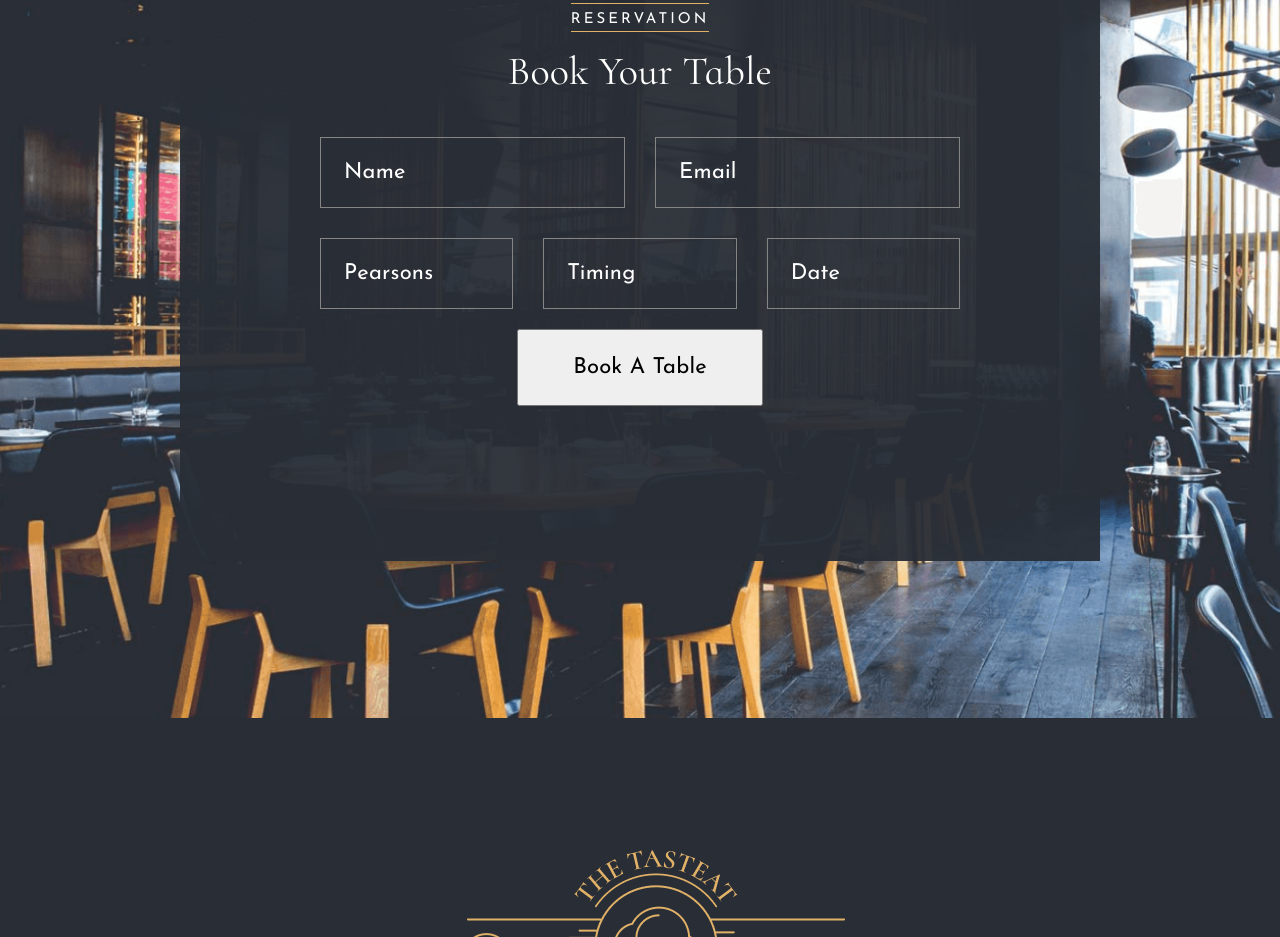
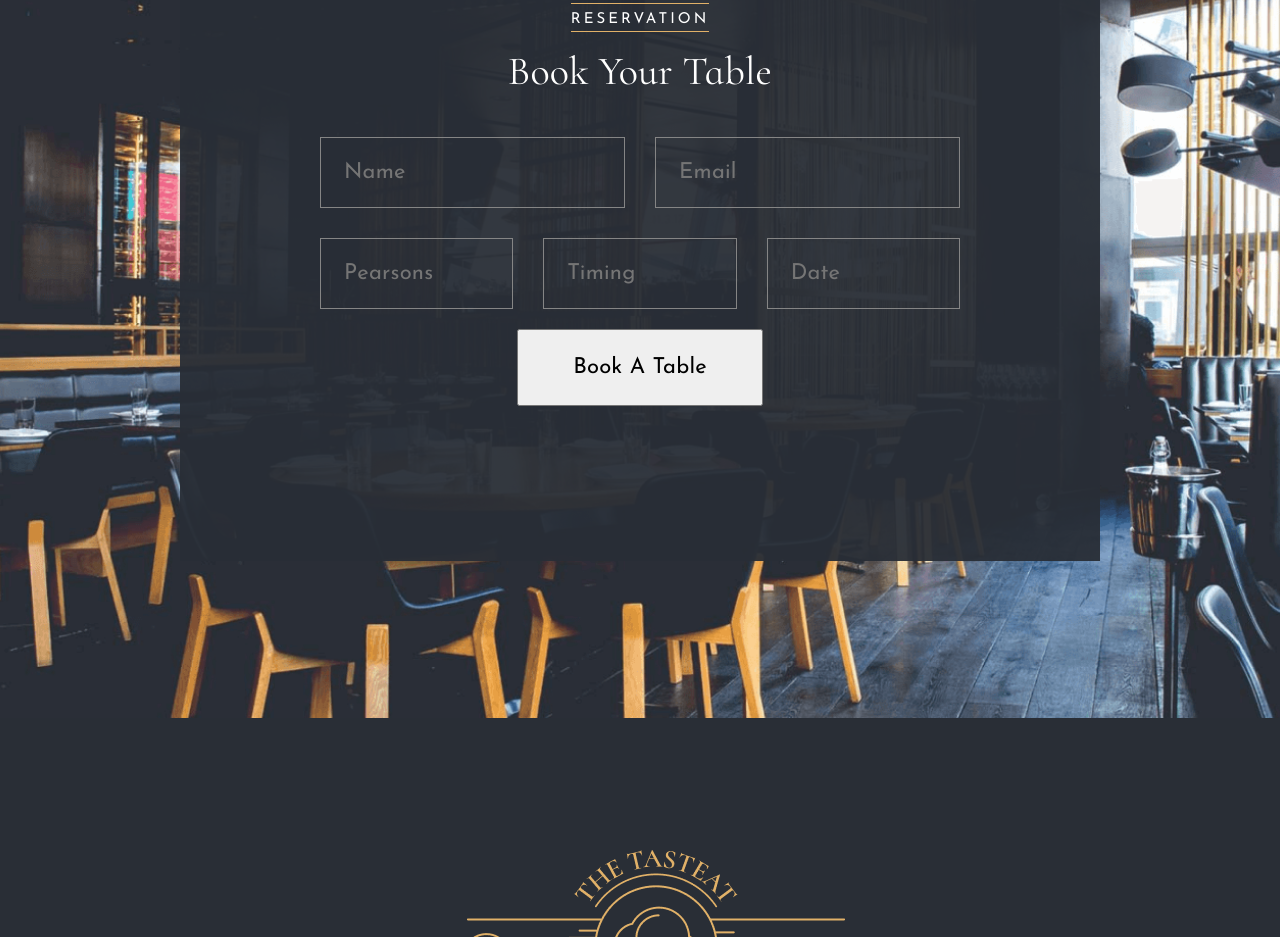
Before and after one commit to Sardor0795/TasteEat, a plain HTML site: page index.html in a window 1280 px wide. Shown: the part 9576-10513 px from the top of the page. Drawn offline with nearby package versions, Linux system fonts and the light colour scheme.

Commit message:
Change input autofill and placeholder color

```diff
--- a/css/booking.css
+++ b/css/booking.css
@@ -61,9 +61,6 @@
 .booking__input:focus {
   outline: unset;
 }
-.booking__input::placeholder {
-  color: #ffffff;
-}
 .input--name {
   width: 40%;
   flex-grow: 1;
--- a/css/global.css
+++ b/css/global.css
@@ -30,3 +30,23 @@ body {
 .main {
   flex-grow: 1;
 }
+
+input:-webkit-autofill,
+input:-webkit-autofill:hover,
+input:-webkit-autofill:focus,
+textarea:-webkit-autofill,
+textarea:-webkit-autofill:hover,
+textarea:-webkit-autofill:focus,
+select:-webkit-autofill,
+select:-webkit-autofill:hover,
+select:-webkit-autofill:focus {
+  -webkit-text-fill-color: #fff;
+  box-shadow: 0 0 0px 1000px rgba(41, 46, 54, 0.95) inset;
+}
+
+::-webkit-input-placeholder,
+::-moz-placeholder,
+:-ms-input-placeholder,
+:-moz-placeholder {
+  color: #fff;
+}
```
